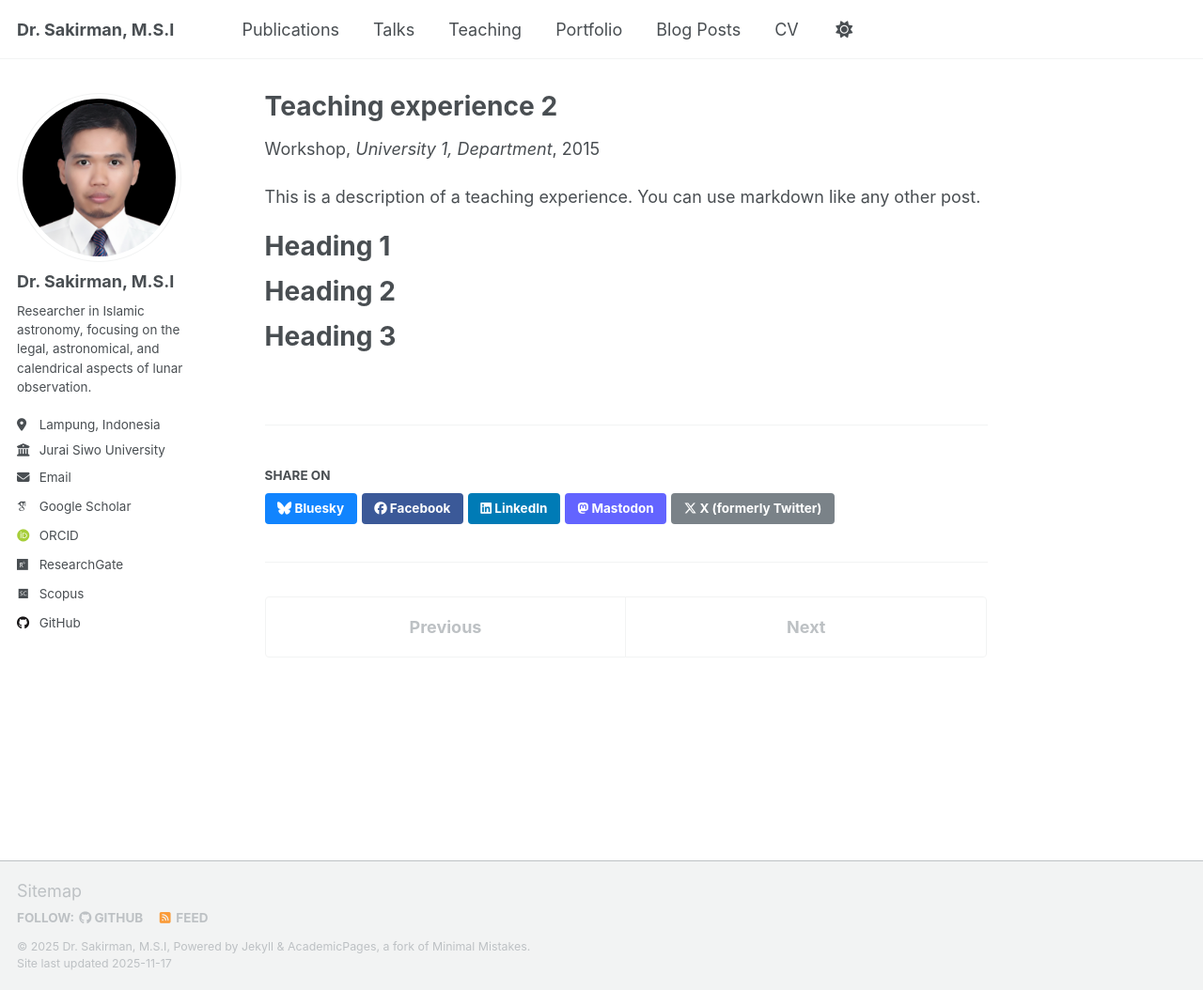
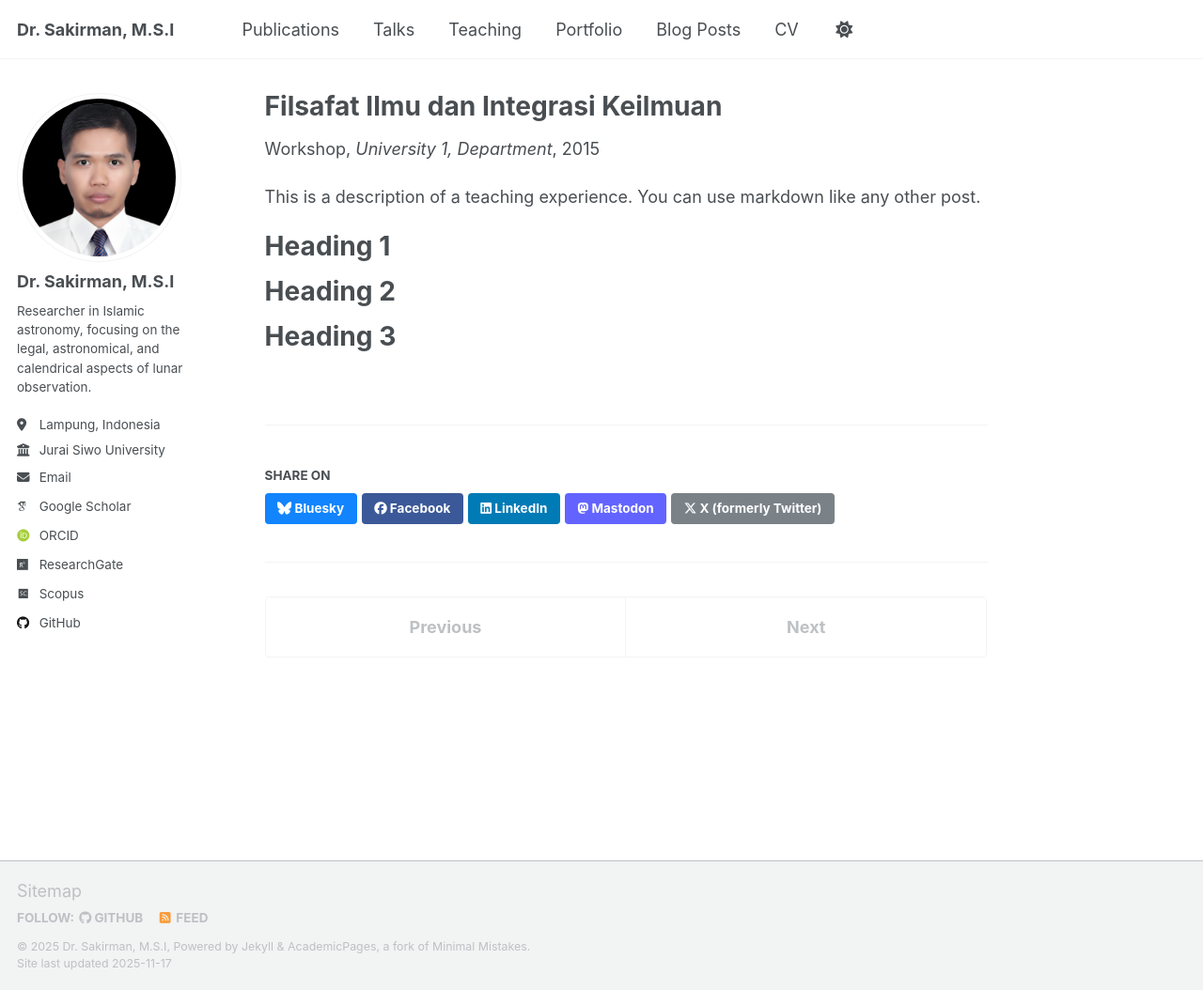
Before and after one commit to sakir-man/sakir-man.github.io, a Jekyll site: the page built from _teaching/2015-spring-teaching-2.md, in a window 1280 px wide and 1054 px high. Shown: the whole window at 94% size. Built offline with Jekyll 4.4.1, drawn with Linux system fonts in a browser that asks for light colours; some web fonts are replaced; a script that is not in the unit is left out.

Commit message:
Update 2015-spring-teaching-2.md

```diff
--- a/_teaching/2015-spring-teaching-2.md
+++ b/_teaching/2015-spring-teaching-2.md
@@ -1,5 +1,5 @@
 ---
-title: "Teaching experience 2"
+title: "Filsafat Ilmu dan Integrasi Keilmuan"
 collection: teaching
 type: "Workshop"
 permalink: /teaching/2015-spring-teaching-1
```
